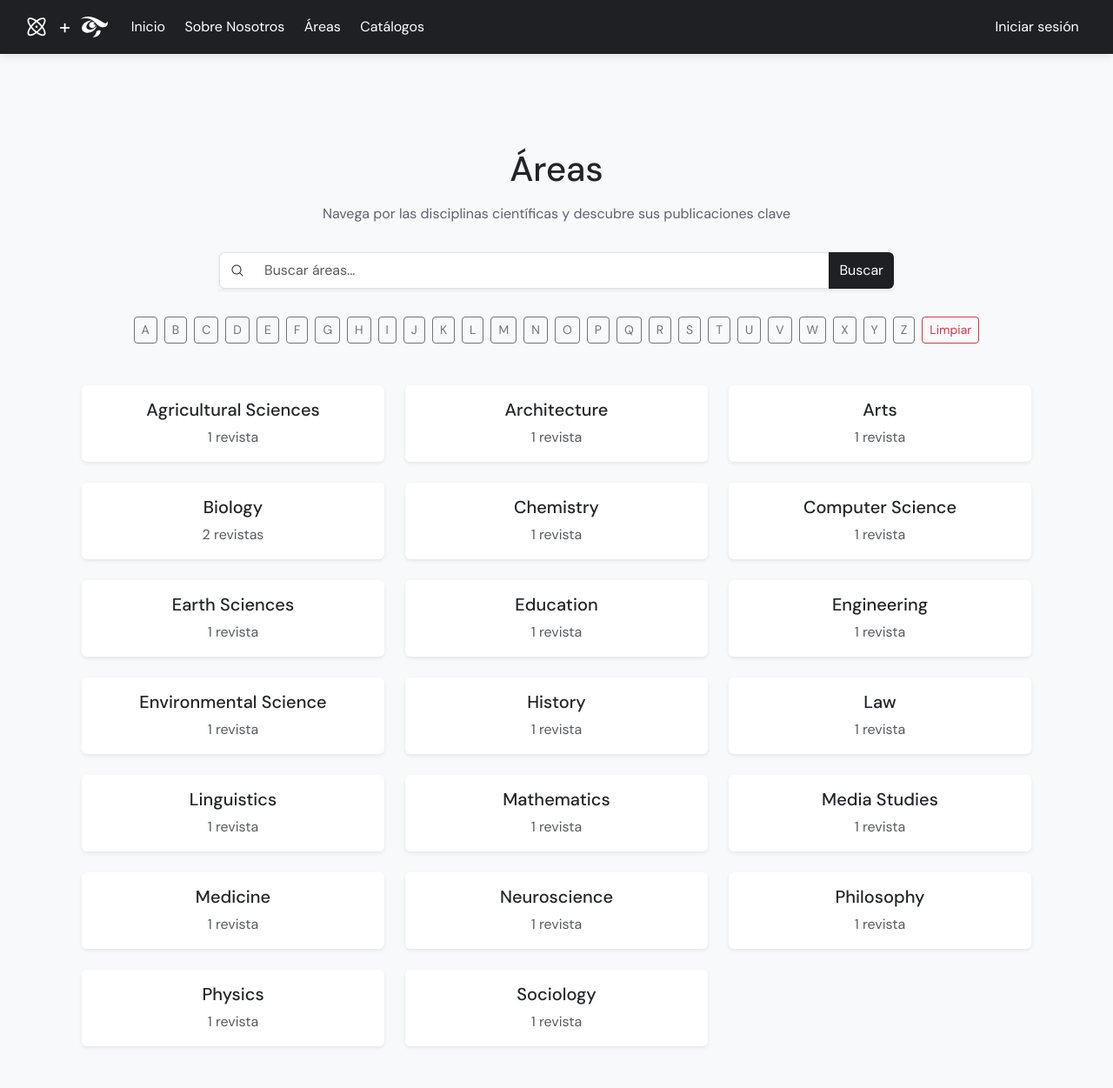
After one commit to verorodzn/magazines-catalog, a Flask app: page /areas in a window 1280 px wide. The commit adds this page. Shown: the whole page at 87% size. Run offline with Flask 3, Linux system fonts and the light colour scheme.

Commit message:
Users can now search areas

```diff
--- a/app.py
+++ b/app.py
@@ -100,7 +100,51 @@ def home():
 
 @app.route('/about')
 def about():
-    return render_template('about.html')
+    return render_template('about.html', username=session.get('username'), current_user=catalog.current_user)
+
+@app.route('/areas')
+def areas():
+    # Get search parameters
+    query = request.args.get('query', '').lower()
+    initial_letter = request.args.get('letter', '').upper()
+
+    # Load areas from CSV
+    catalog.load_csv('datos/areas.csv', cc.Areas)
+    all_areas = list(catalog.areas.values())
+
+    # Convert to list of dictionaries for template
+    areas_list = [{'area_title': area.area, 'num_magazines': 0} for area in all_areas]  # Starts with 0
+
+    # Count magazines per area
+    catalog.load_csv('datos/magazines.csv', cc.Magazine)
+    for mag in catalog.magazines.values():
+        for area in areas_list:
+            if mag.area == area['area_title']:
+                area['num_magazines'] += 1
+
+    # Filter by search query
+    if query:
+        areas_list = [a for a in areas_list if query in a['area_title'].lower()]
+
+    # Filter by initial letter
+    if initial_letter:
+        areas_list = [a for a in areas_list if a['area_title'].upper().startswith(initial_letter)]
+
+    # Order by area title alphabetically
+    areas_list = sorted(areas_list, key=lambda x: x['area_title'])
+
+    return render_template('areas.html',
+                         username=session.get('username'),
+                         current_user=catalog.current_user,
+                         query=query,
+                         areas=areas_list,)
+
+@app.route('/area/<area_title>')
+def area_detail(area_title):
+    return render_template('area.html',
+                         username=session.get('username'),
+                         current_user=catalog.current_user,)
+
 
 if __name__ == '__main__':
     app.run(debug=True)
--- a/catalog_classes.py
+++ b/catalog_classes.py
@@ -69,6 +69,8 @@ class Catalog:
     def __init__(self):
         self.users = {}
         self.magazines = {}
+        self.areas = {}
+        self.categories = {}
         self.current_user = None
 
     def load_csv(self, file, system_class):
--- /dev/null
+++ b/templates/area.html
@@ -0,0 +1 @@
+<h2>Área</h2>
--- /dev/null
+++ b/templates/areas.html
@@ -0,0 +1,69 @@
+{% extends "base.html" %}
+{% block title %}Sci-Archive{% endblock %}
+
+{% block body %}
+<div class="container">
+    <div class="container d-flex flex-column justify-content-center align-items-center flex-grow-1"
+        style="max-width: 800px;">
+        <!-- Logo and title -->
+        <div class="text-center">
+            <h1>Áreas</h1>
+            <p class="my-3" style="color: #606071;">Navega por las disciplinas científicas y descubre sus publicaciones
+                clave</p>
+        </div>
+
+        <!-- Search bar -->
+        <div class="w-100 my-3">
+            <form method="GET" action="{{ url_for('areas') }}" class="input-group shadow-sm">
+                <span class="input-group-text bg-white border-end-0">
+                    <i class="ph ph-magnifying-glass"></i>
+                </span>
+                <input type="text" name="query" class="form-control border-start-0 py-2" placeholder="Buscar áreas..."
+                    value="{{ request.args.get('query', '') }}">
+                <button class="btn btn-primary" type="submit" style="background-color: #1F2024; border: none;">
+                    Buscar
+                </button>
+            </form>
+        </div>
+    </div>
+
+    <div class="container row mb-3 align-items-center">
+        {% if query %}
+        <h4 class="my-3">Resultados de "<span class="text-primary">{{ query }}</span>"</h4>
+        {% endif %}
+    </div>
+
+    <div class="container mb-3">
+        <div class="d-flex flex-wrap justify-content-center gap-2">
+            {% for letra in 'ABCDEFGHIJKLMNOPQRSTUVWXYZ' %}
+            <a href="{{ url_for('areas', letter=letra, query=query) }}"
+                class="btn btn-sm {% if request.args.get('letter') == letra %}btn-dark{% else %}btn-outline-secondary{% endif %}">
+                {{ letra }}
+            </a>
+            {% endfor %}
+            <a href="{{ url_for('areas', query=query) }}" class="btn btn-sm btn-outline-danger">
+                Limpiar
+            </a>
+        </div>
+    </div>
+
+    <!-- Cards -->
+    <div class="container my-5">
+        <div class="row row-cols-1 row-cols-md-2 row-cols-lg-3 g-4">
+            {% for area in areas %}
+            <div class="col">
+                <a href="{{ url_for('area_detail', area_title=area.area_title) }}" class="text-decoration-none">
+                    <div class="card area-card h-100 border-0 shadow-sm">
+                        <div class="card-body text-center">
+                            <h5 class="card-title">{{ area.area_title }}</h5>
+                            <p class="card-text text-muted">{{ area.num_magazines }} revista{% if area.num_magazines !=
+                                1 %}s{% endif %}</p>
+                        </div>
+                    </div>
+                </a>
+            </div>
+            {% endfor %}
+        </div>
+    </div>
+</div>
+{% endblock %}
--- a/templates/home.html
+++ b/templates/home.html
@@ -2,7 +2,6 @@
 {% block title %}Sci-Archive{% endblock %}
 
 {% block body %}
-
 <style>
     .pagination .page-item.active .page-link {
         background-color: #1F2024;
@@ -29,7 +28,7 @@
                 <h1>Sci-Archive</h1>
             </div>
             <p class="my-3" style="color: #606071;">Una herramienta diseñada para estudiantes, investigadores y
-                docentes que buscan explorar y consultar revistas científicas de calidad.</p>
+                docentes que buscan explorar y consultar revistas científicas de calidad</p>
         </div>
 
         <!-- Search bar -->
@@ -68,7 +67,7 @@
         </div>
     </div>
 
-     <div class="container mb-3">
+     <div class="container mb-4">
         <div class="d-flex flex-wrap justify-content-center gap-2">
             {% for letra in 'ABCDEFGHIJKLMNOPQRSTUVWXYZ' %}
             <a href="{{ url_for('home', letter=letra, query=query) }}"
@@ -153,6 +152,5 @@
             {% endif %}
         </ul>
     </nav>
-
 </div>
 {% endblock %}
```
Also changed, not shown: datos/areas.csv (added, +21 -0 lines).
